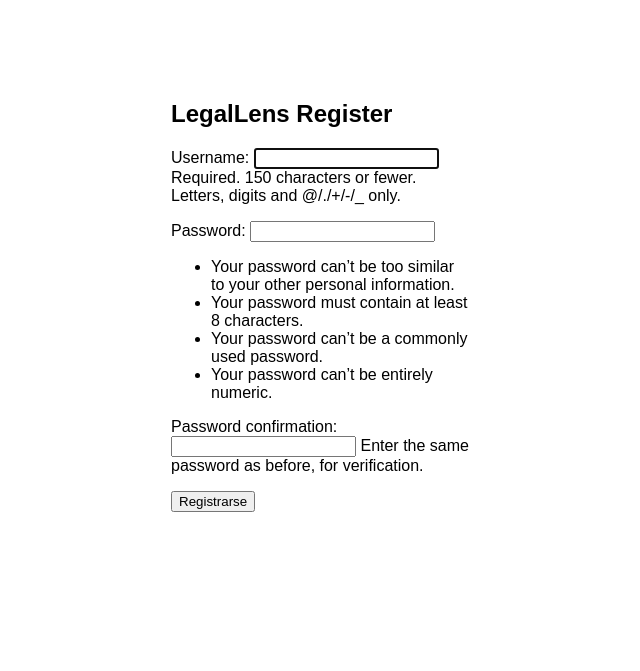
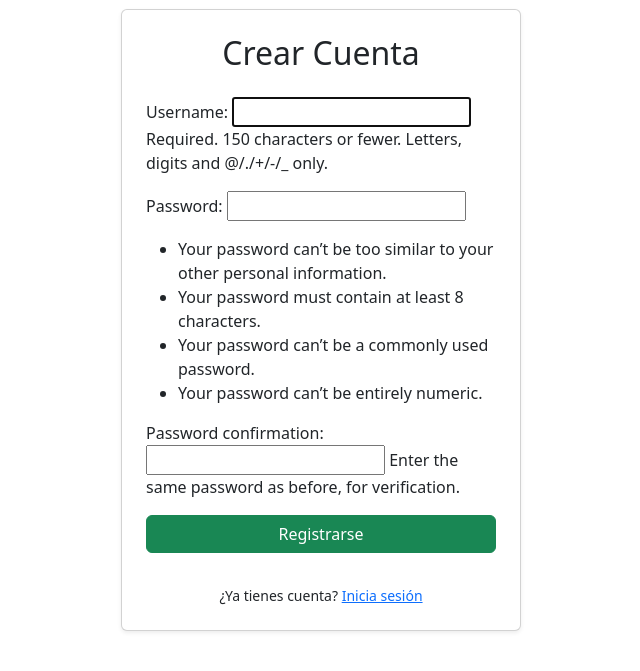
Before and after one commit to CarJimCha/LegalLens, a Django app: page /accounts/register/ in a window 1280 px wide. Shown: the top 671 px of the page, without its empty margins (319-959 px from the left). Run offline with Django 5.2, Linux system fonts and the light colour scheme.

Commit message:
Styles added to login and register Small changes to dashboard

```diff
--- a/backend/core/templates/dashboard.html
+++ b/backend/core/templates/dashboard.html
@@ -30,7 +30,11 @@
                     </span>
                 </td>
                 <td>{{ c.resultado_json.datos_clave.dni|join:", " }}</td>
-                <td><a href="/admin/core/contratoauditado/{{c.id}}/change/" class="btn btn-sm btn-outline-primary">Ver Detalle</a></td>
+                <td>
+                    <a href="{% url 'detalle_auditoria' c.id %}" class="btn btn-sm btn-outline-primary">
+                        Ver Detalle
+                    </a>
+                </td>
             </tr>
             {% endfor %}
         </tbody>
--- a/backend/core/templates/registration/register.html
+++ b/backend/core/templates/registration/register.html
@@ -1,8 +1,16 @@
-<div style="max-width: 300px; margin: 100px auto; font-family: sans-serif;">
-    <h2>LegalLens Register</h2>
-    <form method="post">
-        {% csrf_token %}
-        {{ form.as_p }}
-        <button type="submit">Registrarse</button>
-    </form>
+<link href="https://cdn.jsdelivr.net/npm/bootstrap@5.3.0/dist/css/bootstrap.min.css" rel="stylesheet">
+<div class="container d-flex justify-content-center align-items-center" style="min-height: 80vh;">
+    <div class="card shadow-sm" style="width: 100%; max-width: 400px;">
+        <div class="card-body p-4">
+            <h2 class="text-center mb-4">Crear Cuenta</h2>
+            <form method="post">
+                {% csrf_token %}
+                {{ form.as_p }}
+                <button type="submit" class="btn btn-success w-100 mb-3">Registrarse</button>
+            </form>
+            <div class="text-center">
+                <small>¿Ya tienes cuenta? <a href="{% url 'login' %}">Inicia sesión</a></small>
+            </div>
+        </div>
+    </div>
 </div>
```
Also changed, not shown: backend/core/templates/registration/login.html (+15 -7 lines).
